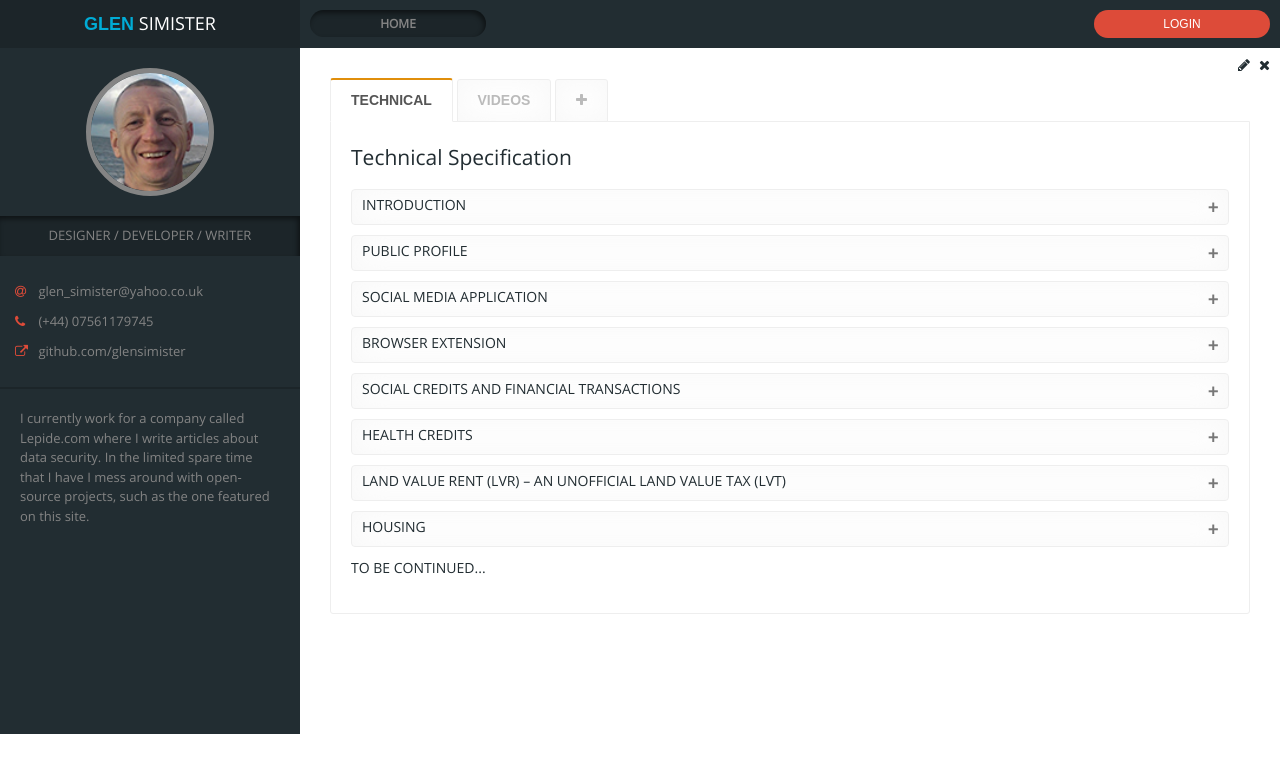
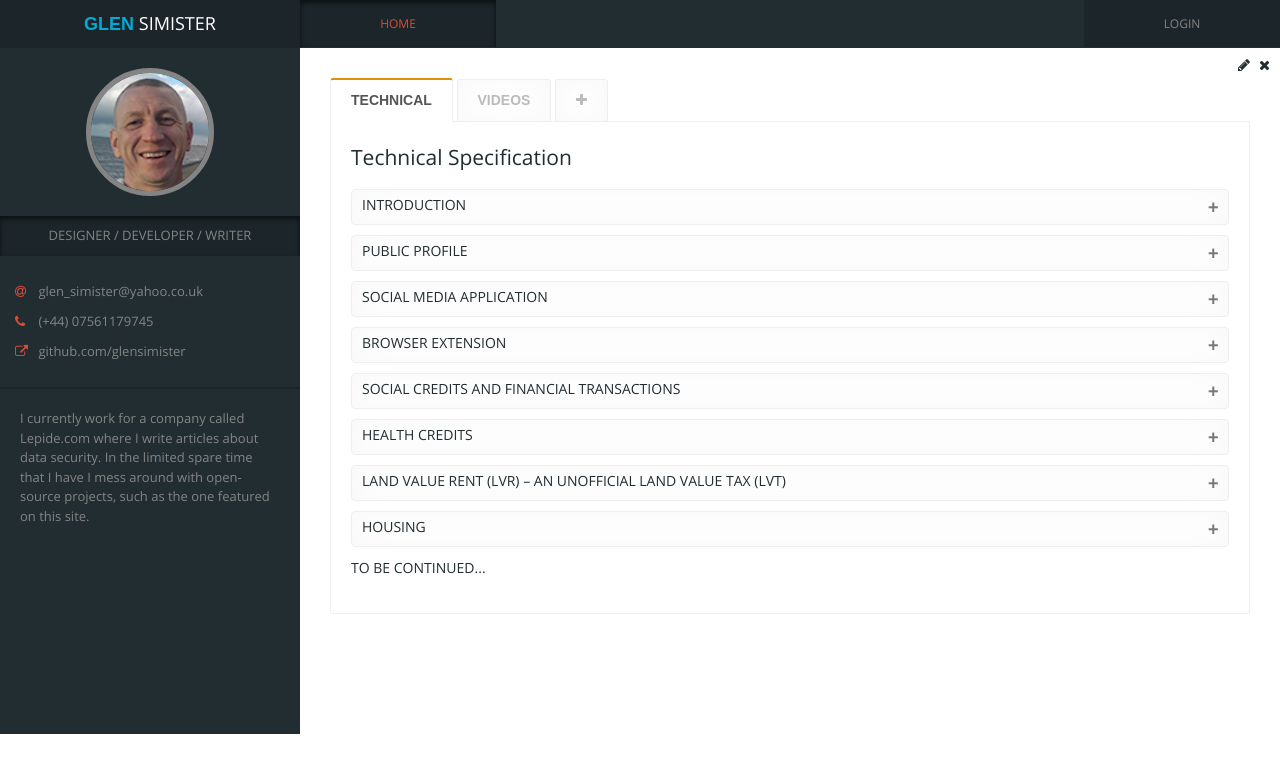
Before and after one commit to glensimister/profile-old, a plain HTML site: page index.html in a window 1280 px wide. Drawn offline with Linux system fonts and the light colour scheme; a script that the page names is missing; a web font is replaced by a local one.

Commit message:
theme change

```diff
--- a/css/buttons.css
+++ b/css/buttons.css
@@ -15,7 +15,7 @@
     user-select: none;
     background-image: none;
     border: 1px solid transparent;
-    border-radius: 20px;
+    border-radius: 4px;
 }
 
 .btn {
--- a/css/style.css
+++ b/css/style.css
@@ -162,23 +162,23 @@ top-nav {
     grid-template-columns: repeat(5, 1fr);
 }
 top-nav .active {
-    font-weight: bold;
+    color: #dd4b39;
+    background: #1c2529;
+    -webkit-box-shadow: inset 0px 3px 5px 0px rgba(0, 0, 0, 0.57);
+    -moz-box-shadow: inset 0px 3px 5px 0px rgba(0, 0, 0, 0.57);
+    box-shadow: inset 0px 3px 5px 0px rgba(0, 0, 0, 0.57);
 }
-top-nav > div {
-    padding: 10px;
+top-nav a:hover {
+    color: #dd4b39;
 }
 top-nav a {
     cursor: pointer;
     color: #848484;
     background: #1c2529;
-    border-radius: 20px;
     display: block;
     line-height: 27px;
     font-size: 12px;
-    padding: 0 10px;
-    -webkit-box-shadow: inset -2px 3px 5px 0px rgba(0, 0, 0, 0.49);
-    -moz-box-shadow: inset -2px 3px 5px 0px rgba(0, 0, 0, 0.49);
-    box-shadow: inset -2px 3px 5px 0px rgba(0, 0, 0, 0.49);
+    padding: 10px 5px;
 }
 .top-nav-login {
     width: 100%;
@@ -230,9 +230,9 @@ side-menu p {
     text-align: center;
     margin: 20px 0;
     padding: 10px;
-    -webkit-box-shadow: inset -2px 3px 5px 0px rgba(0, 0, 0, 0.49);
-    -moz-box-shadow: inset -2px 3px 5px 0px rgba(0, 0, 0, 0.49);
-    box-shadow: inset -2px 3px 5px 0px rgba(0, 0, 0, 0.49);
+    -webkit-box-shadow: inset 0px 3px 5px 0px rgba(0, 0, 0, 0.57);
+    -moz-box-shadow: inset 0px 3px 5px 0px rgba(0, 0, 0, 0.57);
+    box-shadow: inset 0px 3px 5px 0px rgba(0, 0, 0, 0.57);
 }
 side-menu {
     font-size: 13px;
--- a/js/components/topNav.js
+++ b/js/components/topNav.js
@@ -5,9 +5,7 @@ class TopNav extends HTMLElement {
                 <div><a class="hiddenItem" href="#/activity">ACTIVITY</a></div>
                 <div><a class="hiddenItem" href="#/photos">PHOTOS</a></div>
                 <div><a class="hiddenItem" href="#/friends">FRIENDS</a></div>
-                <div>
-                    <button class="top-nav-login btn btn-red">LOGIN</button>
-                </div>
+<div><a class="top-nav-login">LOGIN</a></div>
 
     <div id="login">
         <h4 style="text-align: center">LOGIN</h4>
```
